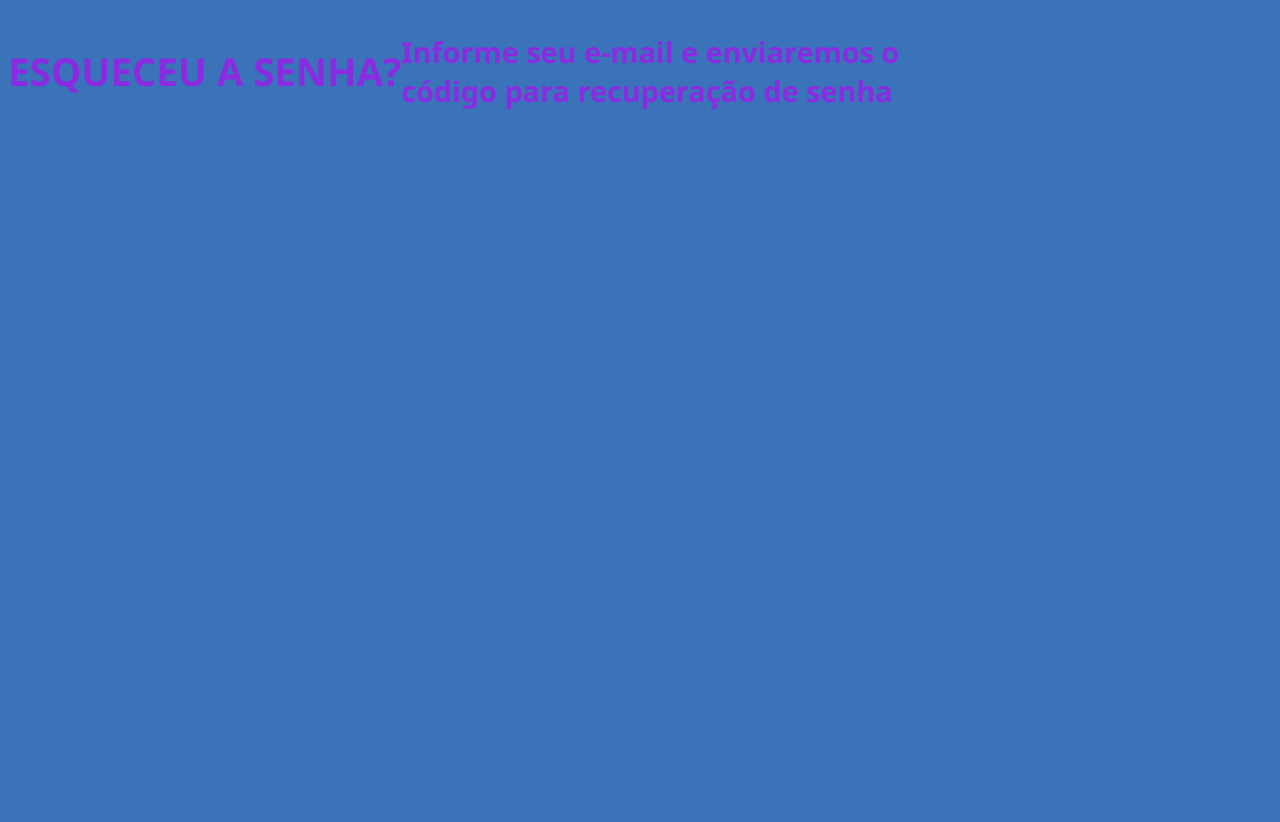
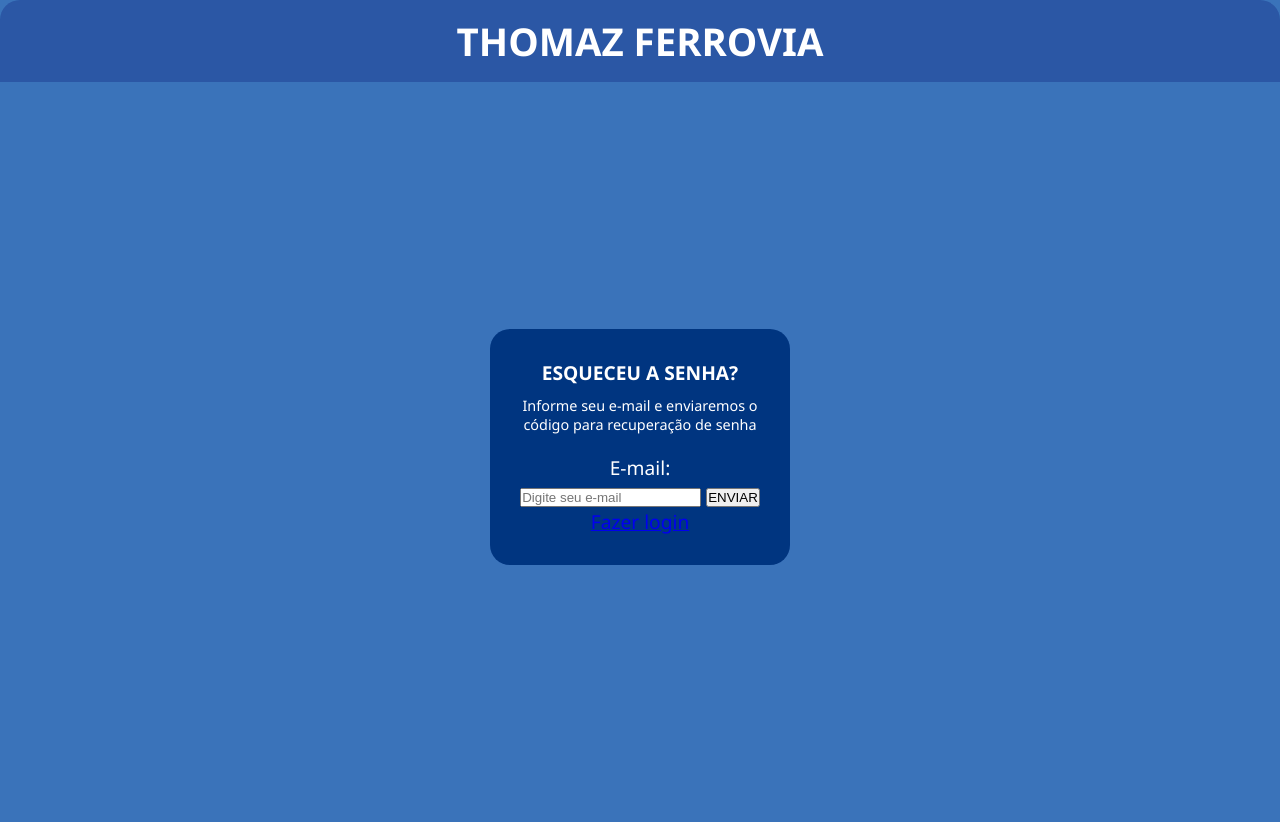
Before and after one commit to eduardatomazz/thomasferrovia, a PHP site: page /senha.html in a window 1280 px wide. Before the commit the page ends 109 px from the top, so only its background shows below. Run offline with PHP 8.4, Linux system fonts and the light colour scheme.

Commit message:
add - esqueceu a senha

```diff
--- a/senha.html
+++ b/senha.html
@@ -7,11 +7,21 @@
 </head>
 <body>
 
-    <div class="esqueceu">
-        <h1>ESQUECEU A SENHA?</h1>
-        <h2>Informe seu e-mail e enviaremos o <br>
-            código para recuperação de senha</h2> <br>
-    </div>
+    <header class="titulo">
+        <h1>THOMAZ FERROVIA</h1>
+      </header>
 
+      <div class="esqueceu">
+        <div class="senha">
+          <h2>ESQUECEU A SENHA?</h2>
+          <p>Informe seu e-mail e enviaremos o código para recuperação de senha</p>
+          <form>
+            <label for="email">E-mail:</label>
+            <input type="email" id="email" placeholder="Digite seu e-mail" required />
+            <button type="submit">ENVIAR</button>
+          </form>
+          <a href="login.html" class="login-link">Fazer login</a>
+        </div>
+      </div>
 </body>
 </html>
--- a/style.css
+++ b/style.css
@@ -63,3 +63,49 @@ body {
     border-color: white;
     margin: 20px;
 }
+* {
+    margin: 0;
+    padding: 0;
+    box-sizing: border-box;
+  }
+
+
+.titulo {
+    background-color: #2b57a5;
+    padding: 15px;
+    text-align: center;
+    border-top-left-radius: 20px;
+    border-top-right-radius: 20px;
+    color: white;
+}
+
+.esqueceu {
+    display: flex;
+    justify-content: center;
+    align-items: center;
+    height: calc(100vh - 60px);
+}
+
+.senha {
+    background-color: #003580;
+    padding: 30px;
+    border-radius: 20px;
+    color: white;
+    width: 300px;
+    text-align: center;
+    font-size: 0.9rem;
+    margin-bottom: 20px;
+    margin-bottom: 10px;
+    font-size: 1.2rem;
+}
+
+.senha h2 {
+    margin-bottom: 10px;
+    font-size: 1.2rem;
+  }
+
+.senha p {
+    font-size: 0.9rem;
+    margin-bottom: 20px;
+
+}
```
